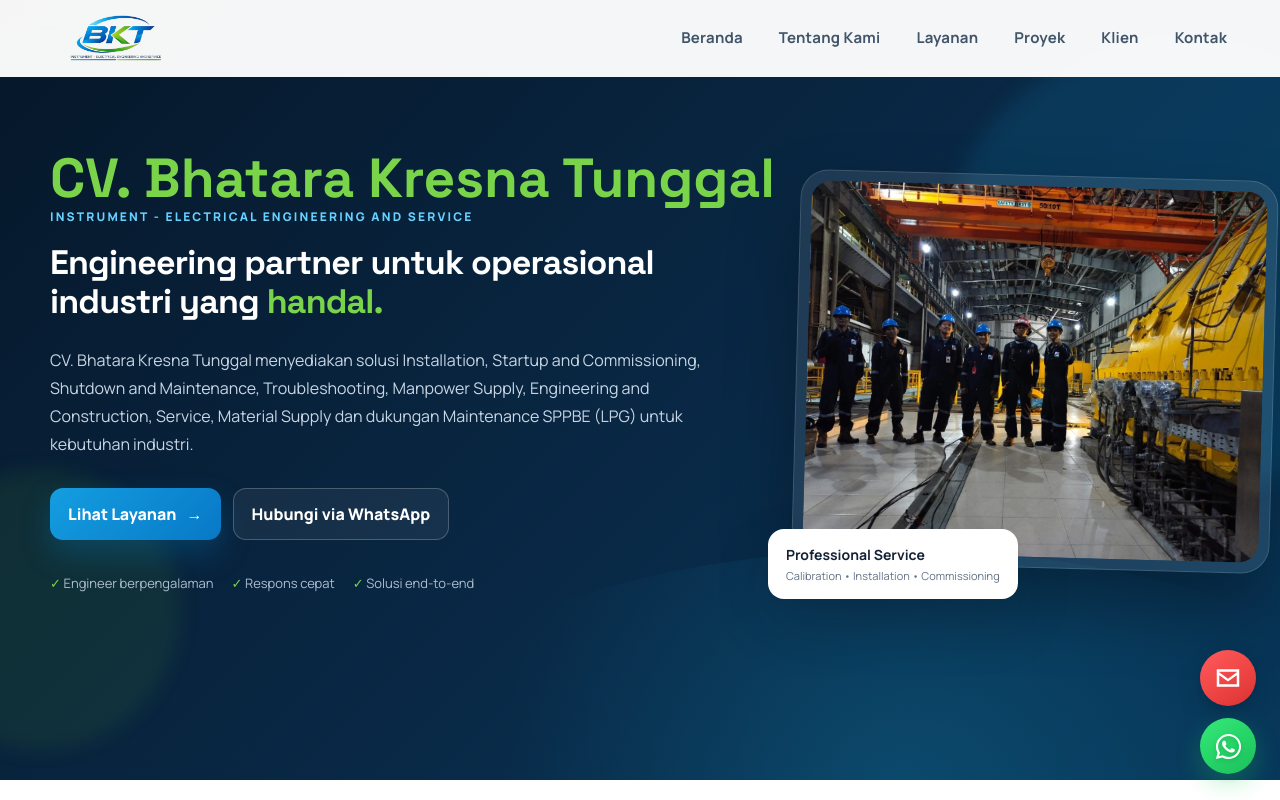
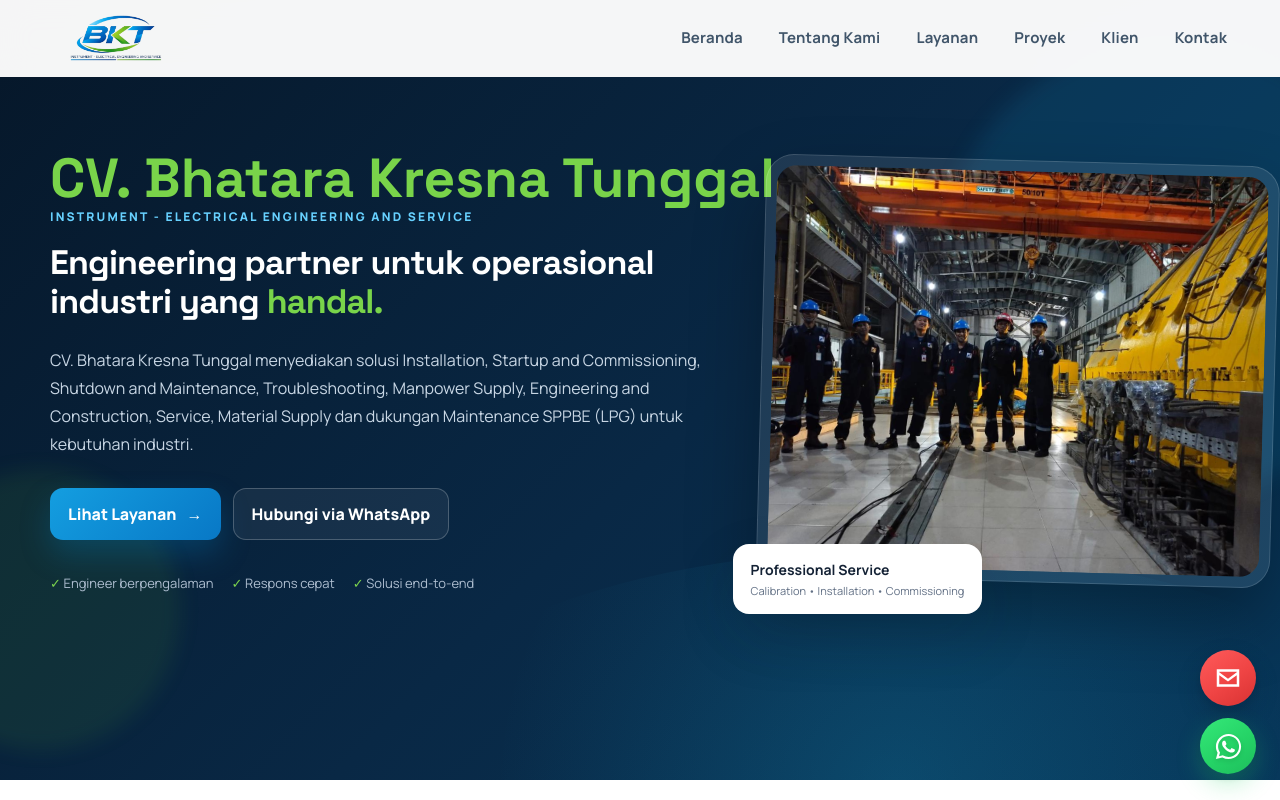
Before and after one commit to athenszz00/bkt-company-profile, a React (Vite) app: page / in a window 1280 px wide. Shown: the top 800 px of the page. Built offline with nearby package versions, Linux system fonts and the light colour scheme.

Commit message:
kecilin lagi gambarnya

```diff
--- a/src/styles.css
+++ b/src/styles.css
@@ -490,8 +490,8 @@
 .hero__visual {
   position: relative;
 
-  width: 135%;
-  max-width: 750px;
+  width: 145%;
+  max-width: 800px;
 
   justify-self: end;
 
```
Also changed, not shown: 4 other files (tests, documents, lock files or other folders).
